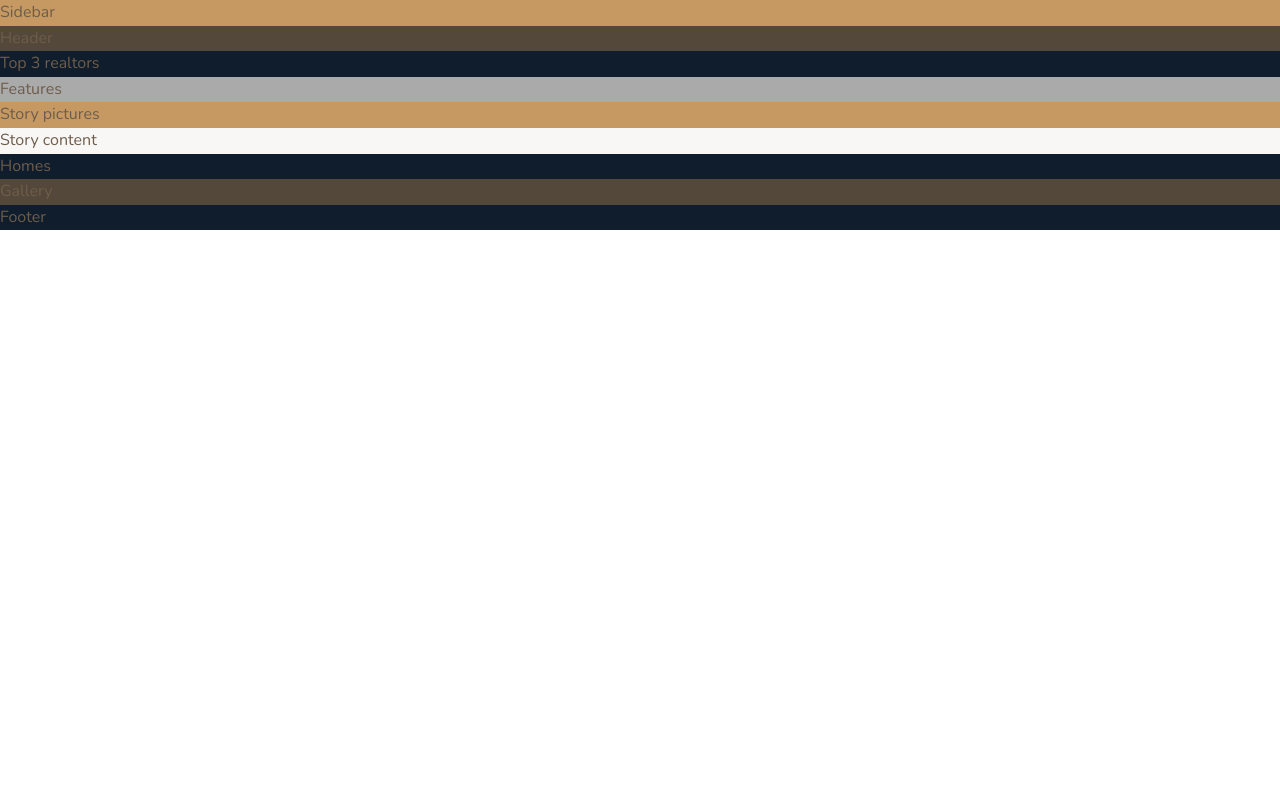
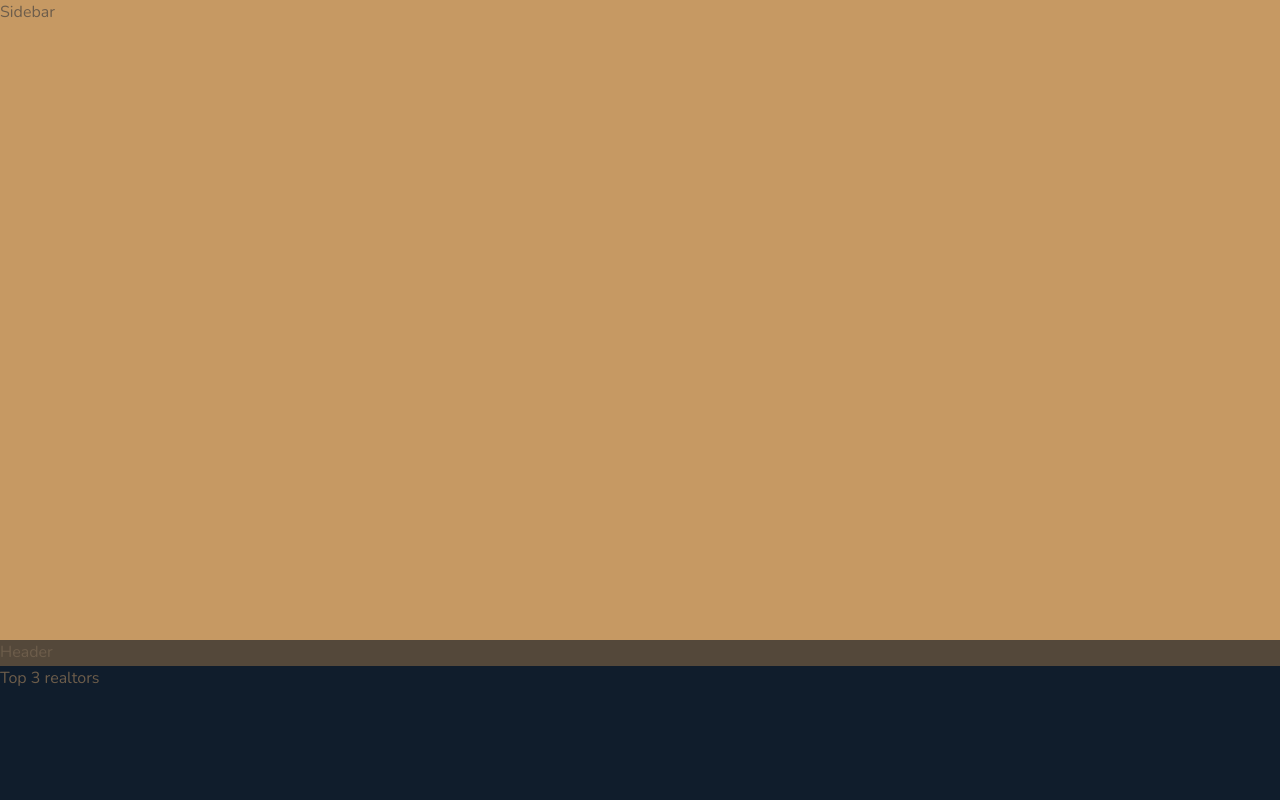
Before and after one commit to olgapog/Nexter, a website: page index.html in a window 1280 px wide. Shown: the top 800 px of the page. Drawn offline with nearby package versions, Linux system fonts and the light colour scheme.

Commit message:
Creating a grid-template-rows

```diff
--- a/sass/_base.scss
+++ b/sass/_base.scss
@@ -32,5 +32,10 @@ body {
   color: #6d5d4b;
   font-weight: 300;
   line-height: 1.6;
+}
+
+.container {
+  display: grid;
+  grid-template-rows: 80vh min-content 40vw repeat(3, min-content);
 
 }
```
Also changed, not shown: css/style.css, 1 other file.
